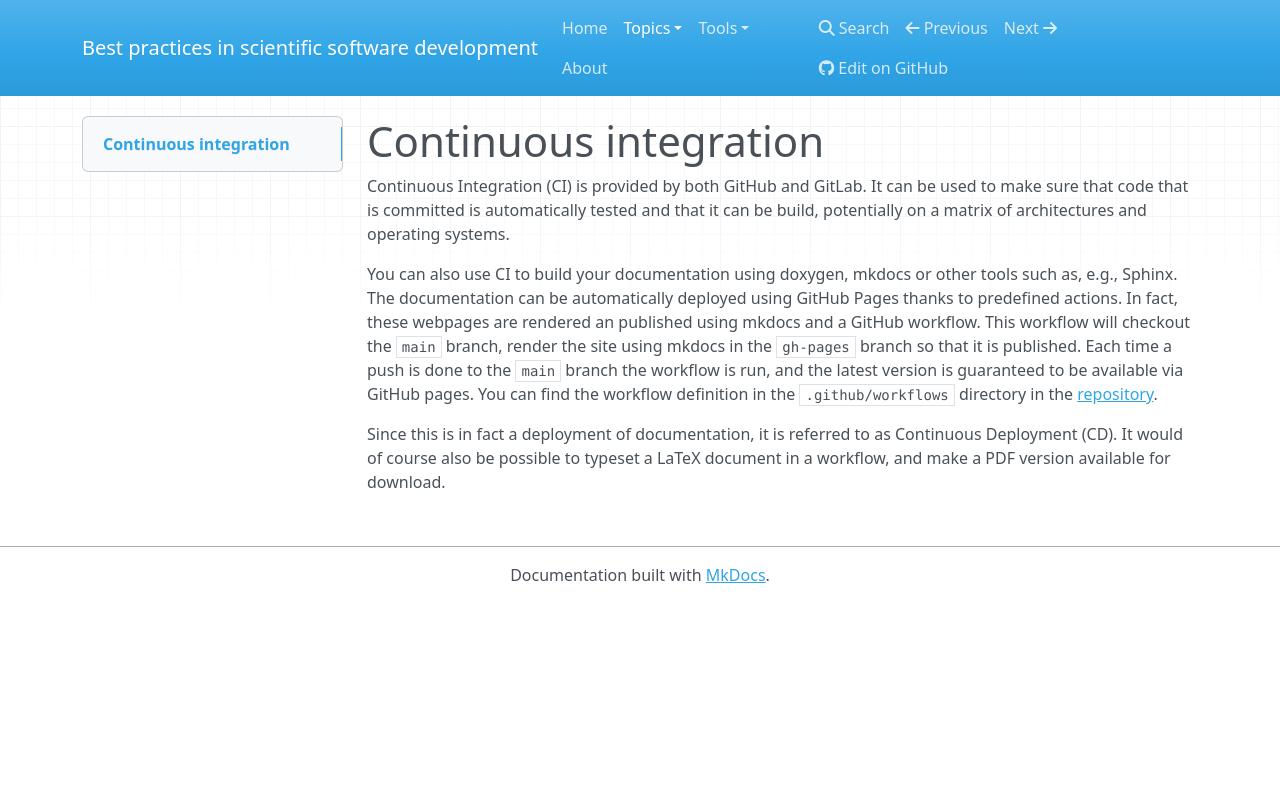
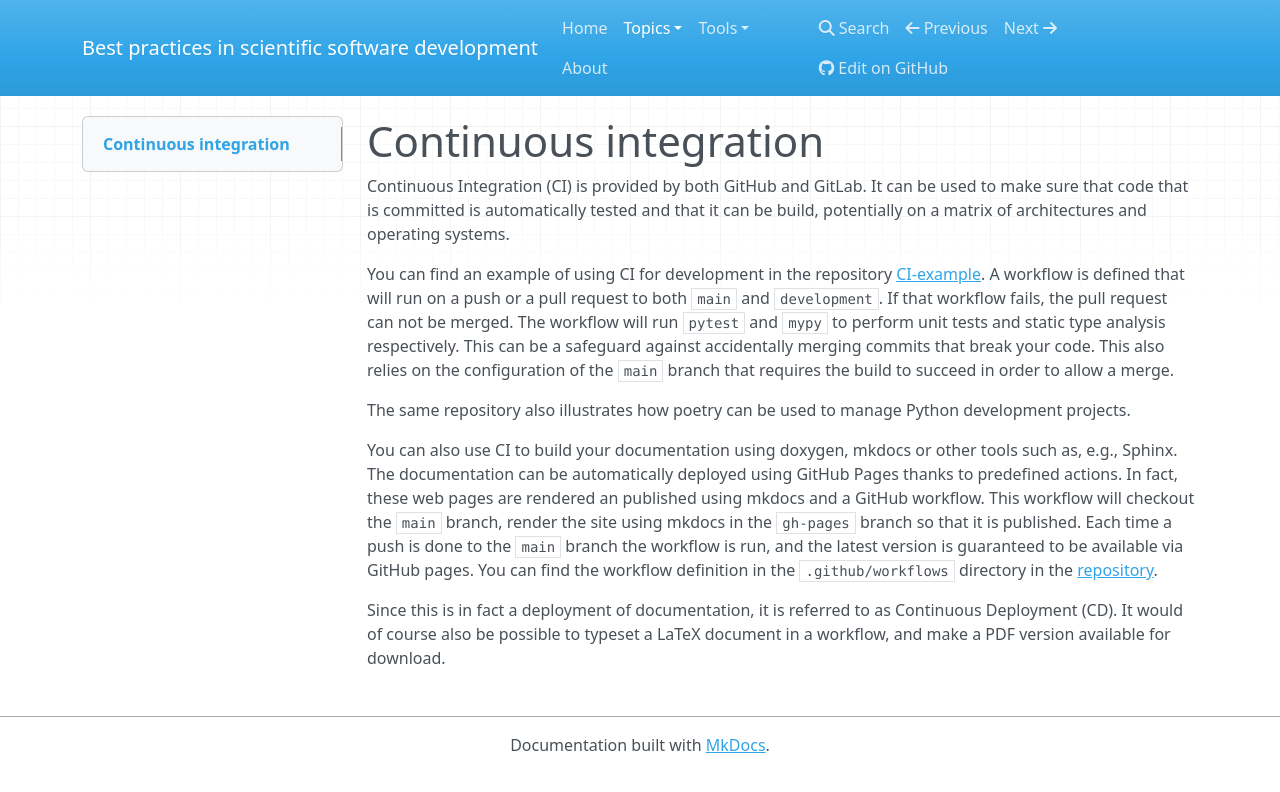
Before and after one commit to gjbex/Best-practices-for-scientific-computing, an MkDocs documentation site: the page built from docs/continuous_integration.md, in a window 1280 px wide. Shown: the top 792 px of the page. Built offline with MkDocs 1.6.1, drawn with Linux system fonts in a browser that asks for light colours; nearby versions of some CDN libraries.

Commit message:
Add reference to and explanation about CI

```diff
--- a/docs/continuous_integration.md
+++ b/docs/continuous_integration.md
@@ -4,9 +4,21 @@ Continuous Integration (CI) is provided by both GitHub and GitLab.  It can be
 used to make sure that code that is committed is automatically tested and that
 it can be build, potentially on a matrix of architectures and operating systems.
 
+You can find an example of using CI for development in the repository
+[CI-example](https://github.com/gjbex/CI-example).  A workflow is defined that
+will run on a push or a pull request to both `main` and `development`. If that
+workflow fails, the pull request can not be merged.  The workflow will run
+`pytest` and `mypy` to perform unit tests and static type analysis respectively.
+This can be a safeguard against accidentally merging commits that break your
+code.  This also relies on the configuration of the `main` branch that requires
+the build to succeed in order to allow a merge.
+
+The same repository also illustrates how poetry can be used to manage Python
+development projects.
+
 You can also use CI to build your documentation using doxygen, mkdocs or other
 tools such as, e.g., Sphinx.  The documentation can be automatically deployed
-using GitHub Pages thanks to predefined actions.  In fact, these webpages are
+using GitHub Pages thanks to predefined actions.  In fact, these web pages are
 rendered an published using mkdocs and a GitHub workflow.  This workflow will
 checkout the `main` branch, render the site using mkdocs in the `gh-pages`
 branch so that it is published.  Each time a push is done to the `main` branch
@@ -15,5 +27,5 @@ GitHub pages.  You can find the workflow definition in the `.github/workflows`
 directory in the [repository]().
 
 Since this is in fact a deployment of documentation, it is referred to as
-Continuous Deployment (CD).  It would of course also be possible to typeset
-a LaTeX document in a workflow, and make a PDF version available for download.
+Continuous Deployment (CD).  It would of course also be possible to typeset a
+LaTeX document in a workflow, and make a PDF version available for download.
```
